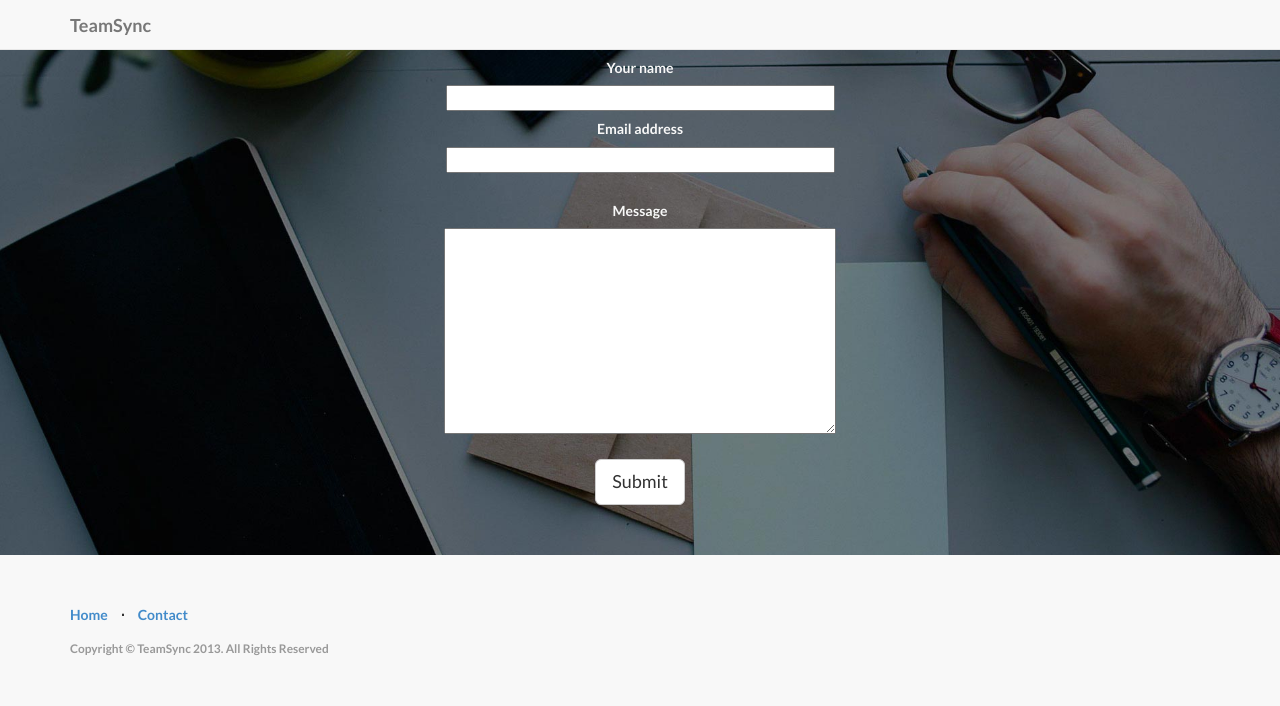
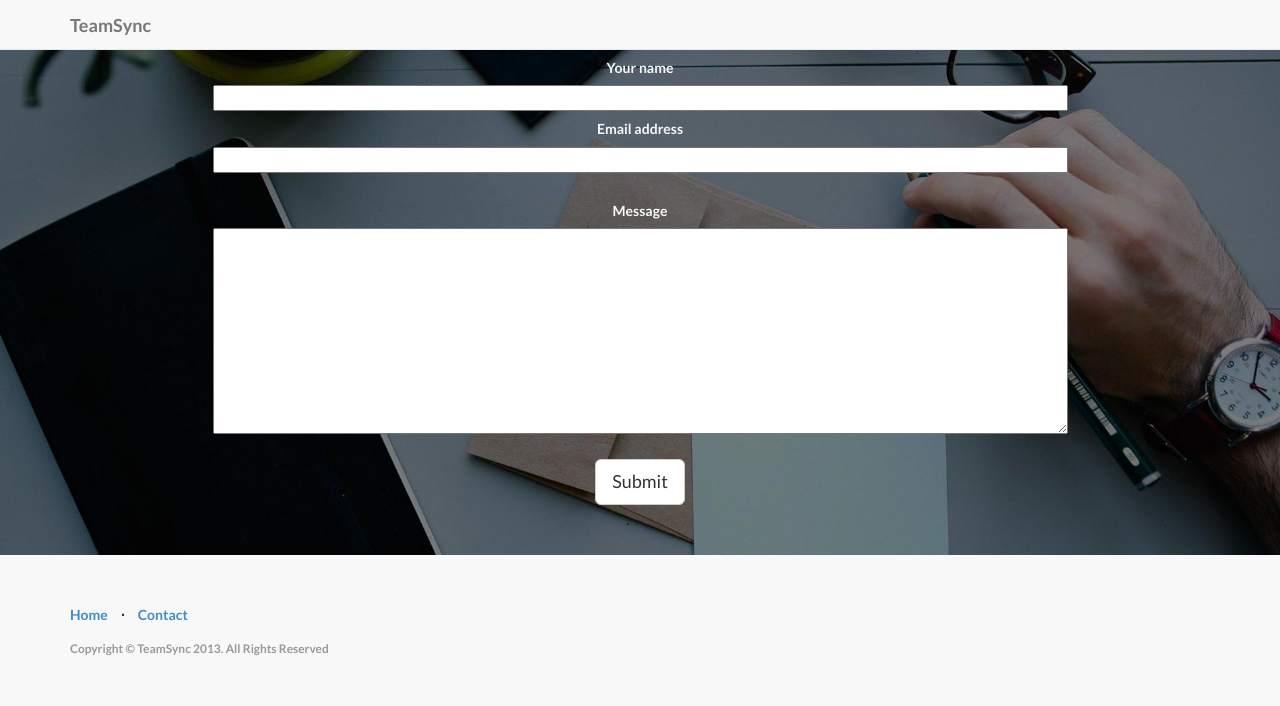
Before and after one commit to jamesadcock/SteelChat, a CodeIgniter app: a page that uses application/views/contact.php in a window 1280 px wide. Shown: the top 706 px of the page. Run offline with CodeIgniter, Linux system fonts and the light colour scheme.

Commit message:
fixed field width issue

```diff
--- a/application/views/contact.php
+++ b/application/views/contact.php
@@ -18,6 +18,7 @@
 
     <!-- Add custom CSS here -->
     <link href="<?php echo base_url()?>resources/bootstrap/css/landing-page.css" rel="stylesheet">
+    <link href="<?php echo base_url()?>resources/css/teamsync.css" rel="stylesheet">
 
 </head>
 
@@ -50,14 +51,14 @@
                 <?php echo form_open('site/contact'); ?>
 
                 <h5>Your name</h5>
-                <input style="color:black;" type="text" name="name"  value="<?php echo set_value('name');?>" size="50%"/>
+                <input class="field" style="color:black;" type="text" name="name"  value="<?php echo set_value('name');?>"/>
 
                 <h5>Email address</h5>
-                <input style="color:black;" type="text" name="email_address" value="<?php echo set_value('email_address');?> " size="50"/>
+                <input class="field" style="color:black;" type="text" name="email_address" value="<?php echo set_value('email_address');?> " />
                 <br> <br>
 
                 <h5>Message</h5>
-                <textarea style="color:black;" name="message" rows="10" cols="50"><?php echo set_value('message');?></textarea>
+                <textarea class="field" style="color:black;" name="message" rows="10" ><?php echo set_value('message');?></textarea>
                 <br> <br>
                 <input type="submit" class="btn btn-default btn-lg" value="Submit" size="50"/>
 
--- a/application/views/homepage.php
+++ b/application/views/homepage.php
@@ -168,7 +168,7 @@
                         <li><a href="<?php echo base_url() ?>">Home</a>
                         </li>
                         <li class="footer-menu-divider">&sdot;</li>
-                        <li><a href="<?php echo base_url()?>/site/contact">Contact</a>
+                        <li><a href="<?php echo base_url()?>site/contact">Contact</a>
                         </li>
                     </ul>
                     <p class="copyright text-muted small">Copyright &copy; TeamSync 2013. All Rights Reserved</p>
--- a/application/views/reset_password.php
+++ b/application/views/reset_password.php
@@ -50,10 +50,10 @@
                 <?php echo form_open('authentication/resetpassword'); ?>
 
                 <h5>Password</h5>
-                <input style="color:black;" type="password" name="password" value="" size="50%"/>
+                <input class="field" style="color:black;" type="password" name="password" value="" />
 
                 <h5>Confirm Password</h5>
-                <input style="color:black;" type="password" name="confirm_password" value="" size="50"/>
+                <input class="field" style="color:black;" type="password" name="confirm_password" value="" />
                 <br> <br>
                 <input type="submit" class="btn btn-default btn-lg" value="Submit" size="50"/>
 
--- /dev/null
+++ b/resources/css/teamsync.css
@@ -0,0 +1,4 @@
+.field
+{
+    width: 75%;
+}
```
